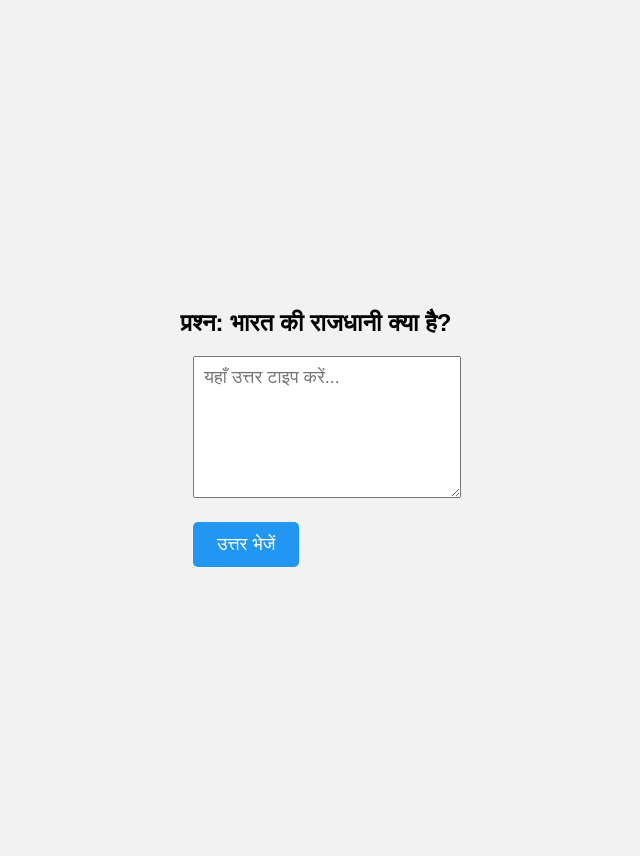
After one commit to Nisha091999/HindiQuiz, a PHP site: page /sample.php in a window 1280 px wide. The commit adds this page. Shown: the whole page, without its empty margins (324-964 px from the left). Run offline with PHP 8.4, Linux system fonts and the light colour scheme; some libraries are stand-ins or nearby versions.

Commit message:
Updated project files

```diff
--- a/AppData/userlogfile.txt
+++ b/AppData/userlogfile.txt
@@ -0,0 +1,3 @@
+L2 user1 24/06/2025 05:23:36 login
+L2 user1 24/06/2025 05:29:48 login
+L2 user1 24/06/2025 13:39:09 login
--- /dev/null
+++ b/sample.php
@@ -0,0 +1,93 @@
+<!DOCTYPE html>
+<html lang="hi">
+<head>
+    <meta charset="UTF-8">
+    <title>Hindi Input Comparison</title>
+    <script src="https://www.google.com/jsapi"></script>
+    <style>
+        body {
+            font-family: Arial, sans-serif;
+            background-color: #f2f2f2;
+            display: flex;
+            flex-direction: column;
+            align-items: center;
+            justify-content: center;
+            height: 100vh;
+            padding: 20px;
+        }
+
+        textarea {
+            width: 100%;
+            max-width: 500px;
+            height: 120px;
+            font-size: 18px;
+            padding: 10px;
+            margin-bottom: 20px;
+            font-family: inherit;
+        }
+
+        input[type="submit"] {
+            padding: 12px 24px;
+            font-size: 18px;
+            background-color: #2196F3;
+            color: white;
+            border: none;
+            border-radius: 5px;
+            cursor: pointer;
+        }
+
+        .result {
+            margin-top: 20px;
+            font-size: 22px;
+            color: #333;
+        }
+    </style>
+
+    <script type="text/javascript">
+        google.load("elements", "1", {
+            packages: "transliteration"
+        });
+
+        function onLoad() {
+            var options = {
+                sourceLanguage: google.elements.transliteration.LanguageCode.ENGLISH,
+                destinationLanguage: [google.elements.transliteration.LanguageCode.HINDI],
+                transliterationEnabled: true
+            };
+
+            var control = new google.elements.transliteration.TransliterationControl(options);
+            control.makeTransliteratable(['hindiInput']);
+        }
+
+        google.setOnLoadCallback(onLoad);
+    </script>
+</head>
+<body>
+
+    <h2>प्रश्न: भारत की राजधानी क्या है?</h2>
+
+    <form method="post">
+        <textarea id="hindiInput" name="user_answer" placeholder="यहाँ उत्तर टाइप करें..."></textarea><br>
+        <input type="submit" value="उत्तर भेजें">
+    </form>
+
+    <?php
+    if ($_SERVER["REQUEST_METHOD"] == "POST") {
+        // Correct answer in Hindi
+        $correctAnswer = "नई दिल्ली";  // You can change this to any correct answer
+
+        // User's answer
+        $userAnswer = isset($_POST['user_answer']) ? trim($_POST['user_answer']) : '';
+
+        echo "<div class='result'>";
+        if ($userAnswer === $correctAnswer) {
+            echo "✅ सही उत्तर!";
+        } else {
+            echo "❌ गलत उत्तर। आपने लिखा: <strong>" . htmlspecialchars($userAnswer) . "</strong>";
+        }
+        echo "</div>";
+    }
+    ?>
+
+</body>
+</html>
```
Also changed, not shown: Quiz.php (added, +48 -0 lines), menu.php (+10 -14 lines), menutemp.php (added, +74 -0 lines), AppFiles/images/L2/KaImages/dog.png, AppFiles/images/L2/KaImages/room.png.
